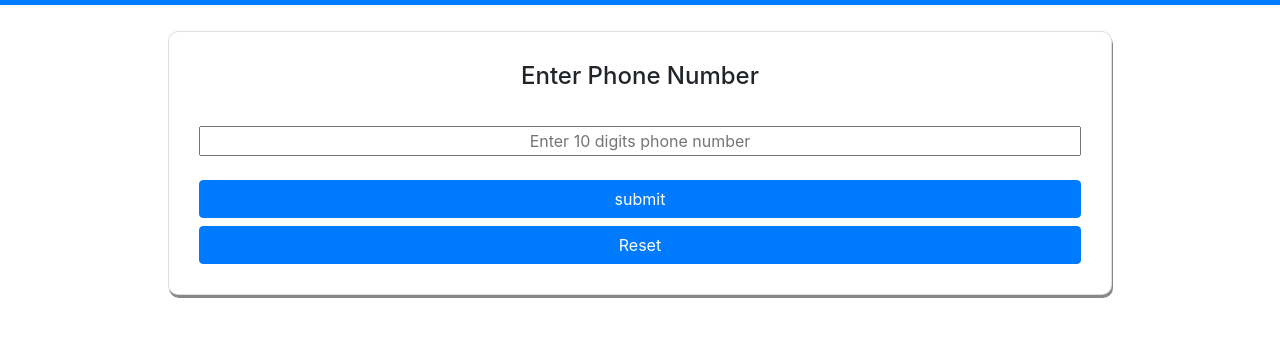
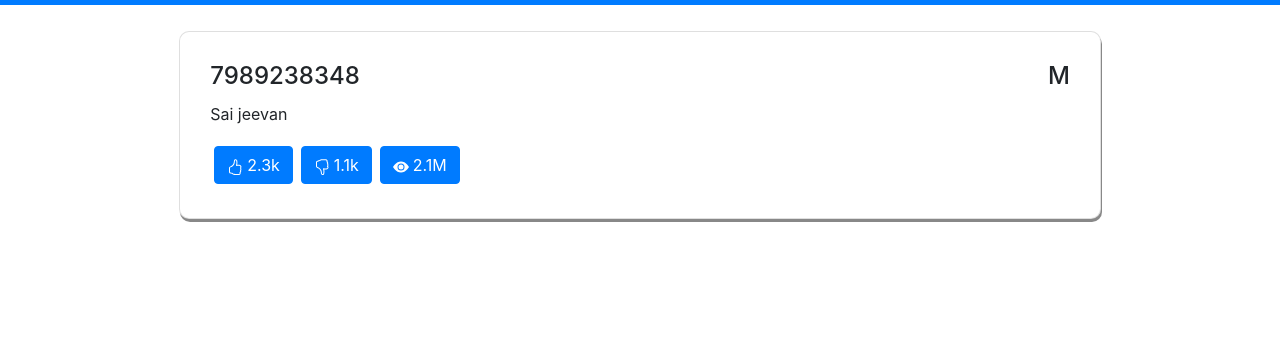
Before and after one commit to saijeevanballa/whatsapp-no-finder-react, a React app: page / in a window 1280 px wide. Shown: the part 51-388 px from the top of the page. Built offline with nearby package versions, Linux system fonts and the light colour scheme.

Commit message:
3 files modified

```diff
--- a/components/Public.js
+++ b/components/Public.js
@@ -1,5 +1,55 @@
 import React, { Component } from "react";
-import Navbar from "./Navbar"
+import Navbar from "./Navbar";
+// import "../index.css";
+
+const like = (
+  <svg
+    class="bi bi-hand-thumbs-up"
+    width="1em"
+    height="1em"
+    viewBox="0 0 16 16"
+    fill="currentColor"
+    xmlns="http://www.w3.org/2000/svg"
+  >
+    <path
+      fill-rule="evenodd"
+      d="M6.956 1.745C7.021.81 7.908.087 8.864.325l.261.066c.463.116.874.456 1.012.965.22.816.533 2.511.062 4.51a9.84 9.84 0 0 1 .443-.051c.713-.065 1.669-.072 2.516.21.518.173.994.681 1.2 1.273.184.532.16 1.162-.234 1.733.058.119.103.242.138.363.077.27.113.567.113.856 0 .289-.036.586-.113.856-.039.135-.09.273-.16.404.169.387.107.819-.003 1.148a3.163 3.163 0 0 1-.488.901c.054.152.076.312.076.465 0 .305-.089.625-.253.912C13.1 15.522 12.437 16 11.5 16v-1c.563 0 .901-.272 1.066-.56a.865.865 0 0 0 .121-.416c0-.12-.035-.165-.04-.17l-.354-.354.353-.354c.202-.201.407-.511.505-.804.104-.312.043-.441-.005-.488l-.353-.354.353-.354c.043-.042.105-.14.154-.315.048-.167.075-.37.075-.581 0-.211-.027-.414-.075-.581-.05-.174-.111-.273-.154-.315L12.793 9l.353-.354c.353-.352.373-.713.267-1.02-.122-.35-.396-.593-.571-.652-.653-.217-1.447-.224-2.11-.164a8.907 8.907 0 0 0-1.094.171l-.014.003-.003.001a.5.5 0 0 1-.595-.643 8.34 8.34 0 0 0 .145-4.726c-.03-.111-.128-.215-.288-.255l-.262-.065c-.306-.077-.642.156-.667.518-.075 1.082-.239 2.15-.482 2.85-.174.502-.603 1.268-1.238 1.977-.637.712-1.519 1.41-2.614 1.708-.394.108-.62.396-.62.65v4.002c0 .26.22.515.553.55 1.293.137 1.936.53 2.491.868l.04.025c.27.164.495.296.776.393.277.095.63.163 1.14.163h3.5v1H8c-.605 0-1.07-.081-1.466-.218a4.82 4.82 0 0 1-.97-.484l-.048-.03c-.504-.307-.999-.609-2.068-.722C2.682 14.464 2 13.846 2 13V9c0-.85.685-1.432 1.357-1.615.849-.232 1.574-.787 2.132-1.41.56-.627.914-1.28 1.039-1.639.199-.575.356-1.539.428-2.59z"
+    />
+  </svg>
+);
+
+const dislike = (
+  <svg
+    class="bi bi-hand-thumbs-down"
+    width="1em"
+    height="1em"
+    viewBox="0 0 16 16"
+    fill="currentColor"
+    xmlns="http://www.w3.org/2000/svg"
+  >
+    <path
+      fill-rule="evenodd"
+      d="M6.956 14.534c.065.936.952 1.659 1.908 1.42l.261-.065a1.378 1.378 0 0 0 1.012-.965c.22-.816.533-2.512.062-4.51.136.02.285.037.443.051.713.065 1.669.071 2.516-.211.518-.173.994-.68 1.2-1.272a1.896 1.896 0 0 0-.234-1.734c.058-.118.103-.242.138-.362.077-.27.113-.568.113-.857 0-.288-.036-.585-.113-.856a2.094 2.094 0 0 0-.16-.403c.169-.387.107-.82-.003-1.149a3.162 3.162 0 0 0-.488-.9c.054-.153.076-.313.076-.465a1.86 1.86 0 0 0-.253-.912C13.1.757 12.437.28 11.5.28v1c.563 0 .901.272 1.066.56.086.15.121.3.121.416 0 .12-.035.165-.04.17l-.354.353.353.354c.202.202.407.512.505.805.104.312.043.44-.005.488l-.353.353.353.354c.043.043.105.141.154.315.048.167.075.37.075.581 0 .212-.027.415-.075.582-.05.174-.111.272-.154.315l-.353.353.353.354c.353.352.373.714.267 1.021-.122.35-.396.593-.571.651-.653.218-1.447.224-2.11.164a8.907 8.907 0 0 1-1.094-.17l-.014-.004H9.62a.5.5 0 0 0-.595.643 8.34 8.34 0 0 1 .145 4.725c-.03.112-.128.215-.288.255l-.262.066c-.306.076-.642-.156-.667-.519-.075-1.081-.239-2.15-.482-2.85-.174-.502-.603-1.267-1.238-1.977C5.597 8.926 4.715 8.23 3.62 7.93 3.226 7.823 3 7.534 3 7.28V3.279c0-.26.22-.515.553-.55 1.293-.138 1.936-.53 2.491-.869l.04-.024c.27-.165.495-.296.776-.393.277-.096.63-.163 1.14-.163h3.5v-1H8c-.605 0-1.07.08-1.466.217a4.823 4.823 0 0 0-.97.485l-.048.029c-.504.308-.999.61-2.068.723C2.682 1.815 2 2.434 2 3.279v4c0 .851.685 1.433 1.357 1.616.849.232 1.574.787 2.132 1.41.56.626.914 1.28 1.039 1.638.199.575.356 1.54.428 2.591z"
+    />
+  </svg>
+);
+
+const view = (
+  <svg
+    class="bi bi-eye-fill"
+    width="1em"
+    height="1em"
+    viewBox="0 0 16 16"
+    fill="currentColor"
+    xmlns="http://www.w3.org/2000/svg"
+  >
+    <path d="M10.5 8a2.5 2.5 0 1 1-5 0 2.5 2.5 0 0 1 5 0z" />
+    <path
+      fill-rule="evenodd"
+      d="M0 8s3-5.5 8-5.5S16 8 16 8s-3 5.5-8 5.5S0 8 0 8zm8 3.5a3.5 3.5 0 1 0 0-7 3.5 3.5 0 0 0 0 7z"
+    />
+  </svg>
+);
 
 export default class Public extends Component {
   constructor(props) {
@@ -8,19 +58,47 @@ export default class Public extends Component {
 
   render() {
     return (
-
       <div>
-      <Navbar/>
-        <div class="card">
-          <div class="card-body">
-            <h4 class="card-title">Card title</h4>
-            <p class="card-text">
-              Some quick example text to build on the card title and make up the
-              bulk of the card's content.
-            </p>
-            <a href="#!" class="btn btn-primary">
-              Go somewhere
-            </a>
+        <Navbar />
+        <div className="d-flex justify-content-around publicMain flex-wrap">
+          <div class="card">
+            <div class="card-body">
+              <h4 class="card-title">
+              <div className="d-flex flex-row justify-content-between flex-wrap">
+              <div>7989238348</div>
+              <div>M</div>
+              </div>
+              </h4>
+              <p class="card-text">
+                Sai jeevan
+              </p>
+              <div className="d-flex flex-row justify-content-start flex-wrap">
+                <div>
+                  <a href="#!" class="btn btn-primary m-1">
+                    <div className="d-flex flex-row justify-content-between">
+                      <div className="mr-1">{like}</div>
+                      <div>2.3k</div>{" "}
+                    </div>
+                  </a>
+                </div>
+                <div>
+                  <a href="#!" class="btn btn-primary m-1">
+                    <div className="d-flex flex-row justify-content-between">
+                      <div className="mr-1">{dislike}</div>
+                      <div>1.1k</div>{" "}
+                    </div>
+                  </a>
+                </div>
+                <div>
+                  <a href="#!" class="btn btn-primary m-1">
+                    <div className="d-flex flex-row justify-content-between">
+                      <div className="mr-1">{view}</div>
+                      <div>2.1M</div>{" "}
+                    </div>
+                  </a>
+                </div>
+              </div>
+            </div>
           </div>
         </div>
       </div>
--- a/index.css
+++ b/index.css
@@ -39,3 +39,7 @@ margin: 2%
 /* .tableMain{
   margin-top: 75%
 } */
+
+.publicMain{
+  margin: 2%
+}
--- a/index.js
+++ b/index.js
@@ -27,7 +27,7 @@ class App extends Component {
 const routing = (
   <Router>
     <div>
-      <Route exact path="/" component={App} />
+      <Route exact path="/" component={Public} />
       <Route path="/public" component={Public} />
     </div>
   </Router>
```
